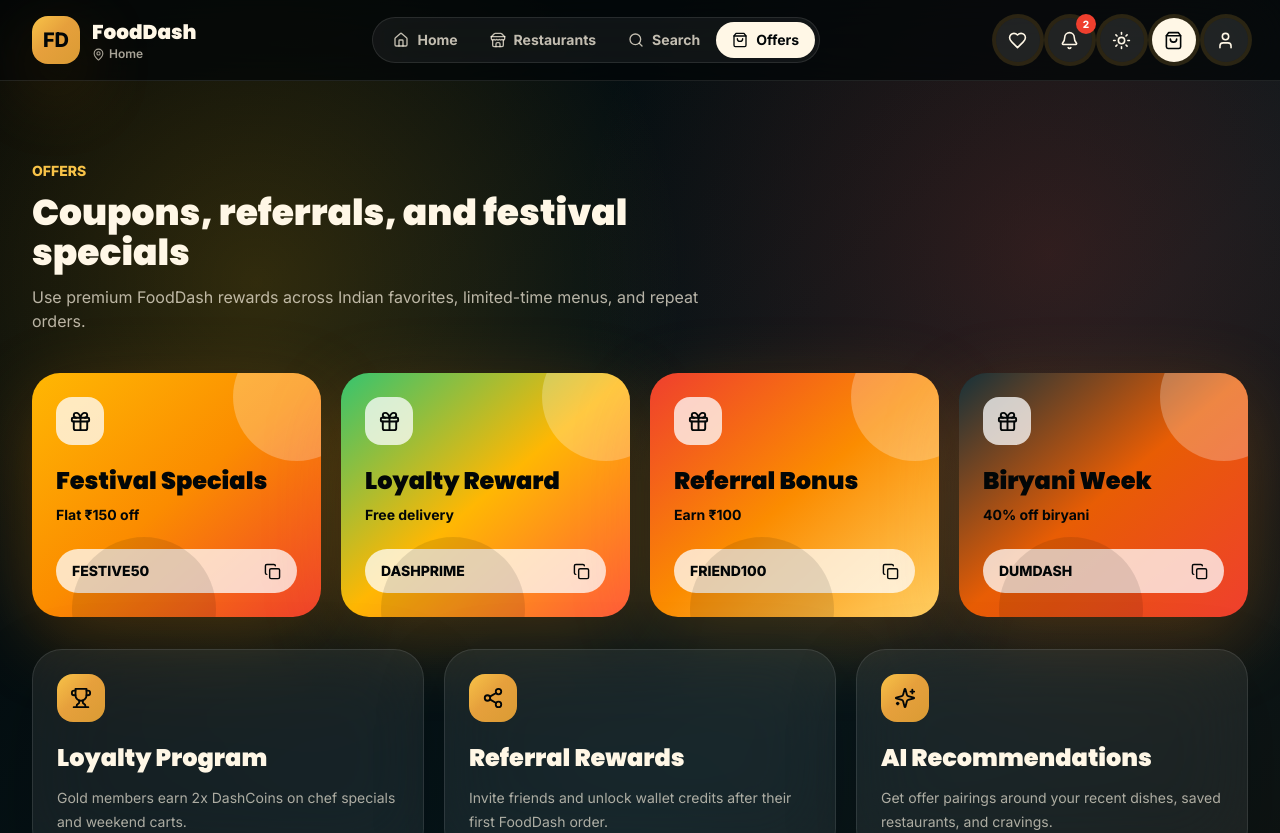
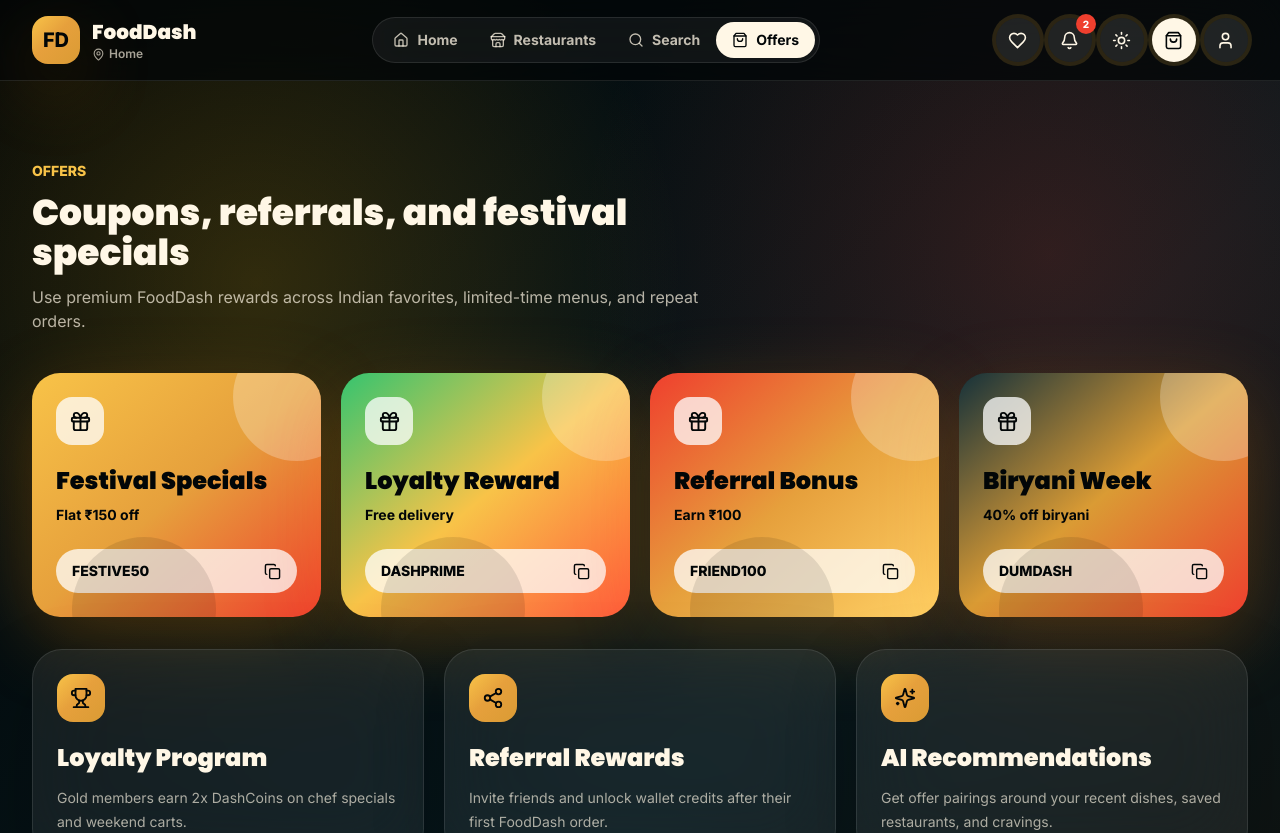
Before and after one commit to mahek-yadav/FoodDashapp, a React (Vite) app: page /offers in a window 1280 px wide. Shown: the top 833 px of the page. Built offline with nearby package versions, Linux system fonts and the light colour scheme.

Commit message:
style(brand): replace legacy orange hexes with brand rgb(248,195,72) and warm variants

```diff
--- a/src/components/checkout/DeliveryTracker.jsx
+++ b/src/components/checkout/DeliveryTracker.jsx
@@ -42,7 +42,7 @@ export default function DeliveryTracker({ order }) {
             <MapPin className="mb-1" size={18} /> You
           </div>
           <svg className="absolute inset-0 h-full w-full" viewBox="0 0 100 100" preserveAspectRatio="none">
-            <path d="M18 26 C 38 22, 42 48, 56 52 S 73 70, 86 78" stroke="#ffb703" strokeWidth="1.3" strokeDasharray="3 3" fill="none" />
+            <path d="M18 26 C 38 22, 42 48, 56 52 S 73 70, 86 78" stroke="rgb(248,195,72)" strokeWidth="1.3" strokeDasharray="3 3" fill="none" />
           </svg>
           <motion.div
             className="absolute grid h-14 w-14 place-items-center rounded-full bg-flame-gradient text-ink-950 shadow-glow"
--- a/src/data/mockData.js
+++ b/src/data/mockData.js
@@ -13,14 +13,14 @@ export const assets = {
 };
 
 export const categories = [
-  { id: "north-indian", name: "North Indian", image: paneerImg, accent: "#fb8c00" },
+  { id: "north-indian", name: "North Indian", image: paneerImg, accent: "rgb(230,160,60)" },
   { id: "south-indian", name: "South Indian", image: dosaImg, accent: "#35c46f" },
-  { id: "street-food", name: "Street Food", image: chaatImg, accent: "#ef3f2e" },
-  { id: "biryani", name: "Biryani", image: biryaniImg, accent: "#ffb703" },
-  { id: "chinese", name: "Chinese", image: chaatImg, accent: "#fb8c00" },
-  { id: "pizza", name: "Pizza", image: pizzaImg, accent: "#ef3f2e" },
+  { id: "street-food", name: "Street Food", image: chaatImg, accent: "rgb(218,155,52)" },
+  { id: "biryani", name: "Biryani", image: biryaniImg, accent: "rgb(248,195,72)" },
+  { id: "chinese", name: "Chinese", image: chaatImg, accent: "rgb(230,160,60)" },
+  { id: "pizza", name: "Pizza", image: pizzaImg, accent: "rgb(218,155,52)" },
   { id: "burgers", name: "Burgers", image: pizzaImg, accent: "#35c46f" },
-  { id: "desserts", name: "Desserts", image: dessertImg, accent: "#ffb703" },
+  { id: "desserts", name: "Desserts", image: dessertImg, accent: "rgb(248,195,72)" },
   { id: "beverages", name: "Beverages", image: dessertImg, accent: "#35c46f" },
 ];
 
--- a/tailwind.config.js
+++ b/tailwind.config.js
@@ -20,9 +20,9 @@ export default {
           50: "#fff8e6",
           100: "#ffefbf",
           300: "#ffd166",
-          400: "#ffb703",
-          500: "#fb8c00",
-          600: "#e85d04",
+          400: "rgb(248,195,72)",
+          500: "rgb(230,160,60)",
+          600: "rgb(218,155,52)",
         },
         masala: {
           400: "#ff5a3c",
@@ -47,7 +47,7 @@ export default {
         "premium-card":
           "linear-gradient(145deg, rgba(255,255,255,0.10), rgba(255,255,255,0.035))",
   "flame-gradient": "linear-gradient(135deg, rgb(248,195,72) 0%, rgb(230,160,60) 45%, rgb(218,155,52) 100%)",
-        "fresh-gradient": "linear-gradient(135deg, #35c46f 0%, #ffb703 55%, #ef3f2e 100%)",
+  "fresh-gradient": "linear-gradient(135deg, #35c46f 0%, rgb(248,195,72) 55%, rgb(218,155,52) 100%)",
       },
       keyframes: {
         shimmer: {
```
Also changed, not shown: src/assets/app-phone.svg.
